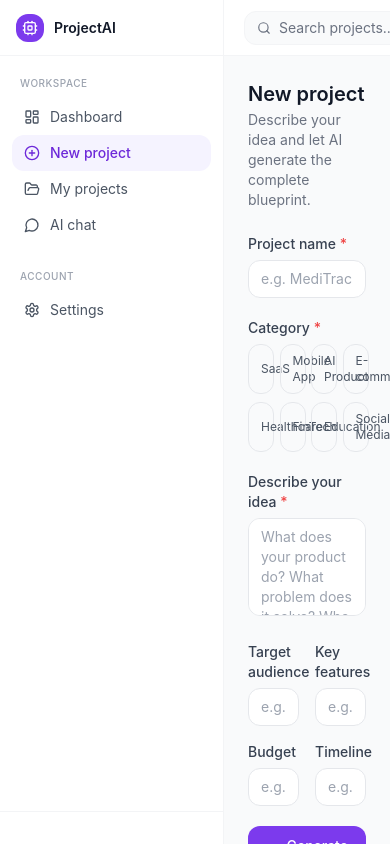
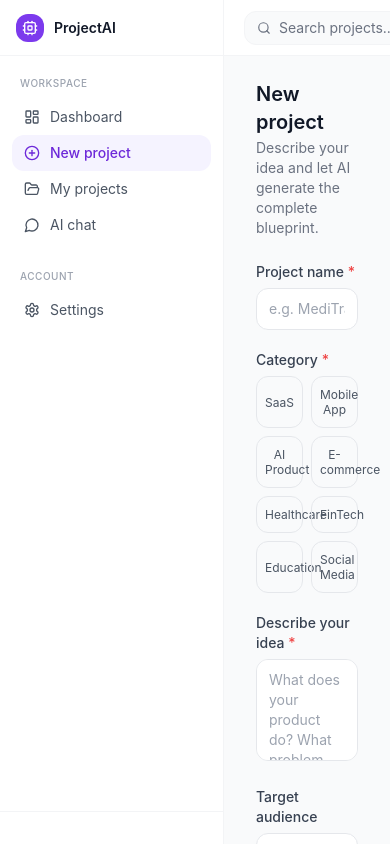
Before and after one commit to SujanTheMagician/ai-project-builder, a Next.js app: page /new-project in a window 390 px wide. Built offline with nearby package versions, Linux system fonts and the light colour scheme; no server answers.

Commit message:
Fix mobile responsive layout for new project form

```diff
--- a/src/app/(dashboard)/new-project/page.tsx
+++ b/src/app/(dashboard)/new-project/page.tsx
@@ -6,7 +6,6 @@ import { useForm } from "react-hook-form";
 import { zodResolver } from "@hookform/resolvers/zod";
 import { z } from "zod";
 import toast from "react-hot-toast";
-import { motion } from "framer-motion";
 import { Sparkles, Loader2 } from "lucide-react";
 import { PROJECT_CATEGORIES } from "@/lib/utils";
 import { cn } from "@/lib/utils";
@@ -43,7 +42,6 @@ export default function NewProjectPage() {
         headers: { "Content-Type": "application/json" },
         body: JSON.stringify(data),
       });
-
       if (!createRes.ok) throw new Error("Failed to create project");
       const { project } = await createRes.json();
 
@@ -53,7 +51,6 @@ export default function NewProjectPage() {
         headers: { "Content-Type": "application/json" },
         body: JSON.stringify({ projectId: project.id, formData: data }),
       });
-
       if (!genRes.ok) throw new Error("AI generation failed");
 
       toast.success("Blueprint generated successfully!");
@@ -65,7 +62,7 @@ export default function NewProjectPage() {
   };
 
   return (
-    <div className="max-w-2xl">
+    <div className="w-full max-w-2xl mx-auto px-2 sm:px-0">
       <div className="mb-6">
         <h1 className="text-xl font-semibold text-gray-900 dark:text-white">New project</h1>
         <p className="text-sm text-gray-500 dark:text-gray-400 mt-0.5">Describe your idea and let AI generate the complete blueprint.</p>
@@ -74,23 +71,31 @@ export default function NewProjectPage() {
       <form onSubmit={handleSubmit(onSubmit)} className="space-y-5">
         {/* Name */}
         <div>
-          <label className="block text-sm font-medium text-gray-700 dark:text-gray-300 mb-1.5">Project name <span className="text-red-500">*</span></label>
-          <input {...register("name")} placeholder="e.g. MediTrack Pro" className="w-full px-3 py-2 text-sm border border-gray-200 dark:border-gray-700 rounded-lg bg-white dark:bg-gray-900 text-gray-900 dark:text-white focus:outline-none focus:ring-2 focus:ring-violet-500 focus:border-transparent placeholder:text-gray-400" />
+          <label className="block text-sm font-medium text-gray-700 dark:text-gray-300 mb-1.5">
+            Project name <span className="text-red-500">*</span>
+          </label>
+          <input
+            {...register("name")}
+            placeholder="e.g. MediTrack Pro"
+            className="w-full px-3 py-2.5 text-sm border border-gray-200 dark:border-gray-700 rounded-lg bg-white dark:bg-gray-900 text-gray-900 dark:text-white focus:outline-none focus:ring-2 focus:ring-violet-500 focus:border-transparent placeholder:text-gray-400"
+          />
           {errors.name && <p className="text-xs text-red-500 mt-1">{errors.name.message}</p>}
         </div>
 
         {/* Category */}
         <div>
-          <label className="block text-sm font-medium text-gray-700 dark:text-gray-300 mb-1.5">Category <span className="text-red-500">*</span></label>
+          <label className="block text-sm font-medium text-gray-700 dark:text-gray-300 mb-1.5">
+            Category <span className="text-red-500">*</span>
+          </label>
           <input type="hidden" {...register("category")} />
-          <div className="grid grid-cols-4 gap-2">
+          <div className="grid grid-cols-2 sm:grid-cols-4 gap-2">
             {PROJECT_CATEGORIES.map((cat) => (
               <button
                 key={cat}
                 type="button"
                 onClick={() => setValue("category", cat, { shouldValidate: true })}
                 className={cn(
-                  "py-2 px-3 text-xs rounded-lg border transition-all",
+                  "py-2.5 px-2 text-xs rounded-lg border transition-all text-center leading-tight",
                   selectedCategory === cat
                     ? "border-violet-500 bg-violet-50 dark:bg-violet-950/50 text-violet-700 dark:text-violet-300 font-medium"
                     : "border-gray-200 dark:border-gray-700 text-gray-600 dark:text-gray-400 hover:border-gray-300 dark:hover:border-gray-600"
@@ -105,51 +110,63 @@ export default function NewProjectPage() {
 
         {/* Description */}
         <div>
-          <label className="block text-sm font-medium text-gray-700 dark:text-gray-300 mb-1.5">Describe your idea <span className="text-red-500">*</span></label>
+          <label className="block text-sm font-medium text-gray-700 dark:text-gray-300 mb-1.5">
+            Describe your idea <span className="text-red-500">*</span>
+          </label>
           <textarea
             {...register("description")}
             rows={4}
             placeholder="What does your product do? What problem does it solve? Who is it for?"
-            className="w-full px-3 py-2 text-sm border border-gray-200 dark:border-gray-700 rounded-lg bg-white dark:bg-gray-900 text-gray-900 dark:text-white focus:outline-none focus:ring-2 focus:ring-violet-500 focus:border-transparent placeholder:text-gray-400 resize-none"
+            className="w-full px-3 py-2.5 text-sm border border-gray-200 dark:border-gray-700 rounded-lg bg-white dark:bg-gray-900 text-gray-900 dark:text-white focus:outline-none focus:ring-2 focus:ring-violet-500 focus:border-transparent placeholder:text-gray-400 resize-none"
           />
           {errors.description && <p className="text-xs text-red-500 mt-1">{errors.description.message}</p>}
         </div>
 
         {/* Two-col fields */}
-        <div className="grid grid-cols-2 gap-4">
+        <div className="grid grid-cols-1 sm:grid-cols-2 gap-4">
           <div>
             <label className="block text-sm font-medium text-gray-700 dark:text-gray-300 mb-1.5">Target audience</label>
-            <input {...register("audience")} placeholder="e.g. Clinic admins" className="w-full px-3 py-2 text-sm border border-gray-200 dark:border-gray-700 rounded-lg bg-white dark:bg-gray-900 text-gray-900 dark:text-white focus:outline-none focus:ring-2 focus:ring-violet-500 focus:border-transparent placeholder:text-gray-400" />
+            <input
+              {...register("audience")}
+              placeholder="e.g. Clinic admins"
+              className="w-full px-3 py-2.5 text-sm border border-gray-200 dark:border-gray-700 rounded-lg bg-white dark:bg-gray-900 text-gray-900 dark:text-white focus:outline-none focus:ring-2 focus:ring-violet-500 focus:border-transparent placeholder:text-gray-400"
+            />
           </div>
           <div>
             <label className="block text-sm font-medium text-gray-700 dark:text-gray-300 mb-1.5">Key features</label>
-            <input {...register("features")} placeholder="e.g. Auth, Payments, Reports" className="w-full px-3 py-2 text-sm border border-gray-200 dark:border-gray-700 rounded-lg bg-white dark:bg-gray-900 text-gray-900 dark:text-white focus:outline-none focus:ring-2 focus:ring-violet-500 focus:border-transparent placeholder:text-gray-400" />
+            <input
+              {...register("features")}
+              placeholder="e.g. Auth, Payments"
+              className="w-full px-3 py-2.5 text-sm border border-gray-200 dark:border-gray-700 rounded-lg bg-white dark:bg-gray-900 text-gray-900 dark:text-white focus:outline-none focus:ring-2 focus:ring-violet-500 focus:border-transparent placeholder:text-gray-400"
+            />
           </div>
           <div>
             <label className="block text-sm font-medium text-gray-700 dark:text-gray-300 mb-1.5">Budget</label>
-            <input {...register("budget")} placeholder="e.g. $15,000" className="w-full px-3 py-2 text-sm border border-gray-200 dark:border-gray-700 rounded-lg bg-white dark:bg-gray-900 text-gray-900 dark:text-white focus:outline-none focus:ring-2 focus:ring-violet-500 focus:border-transparent placeholder:text-gray-400" />
+            <input
+              {...register("budget")}
+              placeholder="e.g. $15,000"
+              className="w-full px-3 py-2.5 text-sm border border-gray-200 dark:border-gray-700 rounded-lg bg-white dark:bg-gray-900 text-gray-900 dark:text-white focus:outline-none focus:ring-2 focus:ring-violet-500 focus:border-transparent placeholder:text-gray-400"
+            />
           </div>
           <div>
             <label className="block text-sm font-medium text-gray-700 dark:text-gray-300 mb-1.5">Timeline</label>
-            <input {...register("timeline")} placeholder="e.g. 3 months" className="w-full px-3 py-2 text-sm border border-gray-200 dark:border-gray-700 rounded-lg bg-white dark:bg-gray-900 text-gray-900 dark:text-white focus:outline-none focus:ring-2 focus:ring-violet-500 focus:border-transparent placeholder:text-gray-400" />
+            <input
+              {...register("timeline")}
+              placeholder="e.g. 3 months"
+              className="w-full px-3 py-2.5 text-sm border border-gray-200 dark:border-gray-700 rounded-lg bg-white dark:bg-gray-900 text-gray-900 dark:text-white focus:outline-none focus:ring-2 focus:ring-violet-500 focus:border-transparent placeholder:text-gray-400"
+            />
           </div>
         </div>
 
         <button
           type="submit"
           disabled={isLoading}
-          className="w-full flex items-center justify-center gap-2 bg-violet-600 hover:bg-violet-700 disabled:opacity-60 disabled:cursor-not-allowed text-white py-2.5 rounded-lg font-medium text-sm transition-colors"
+          className="w-full flex items-center justify-center gap-2 bg-violet-600 hover:bg-violet-700 disabled:opacity-60 disabled:cursor-not-allowed text-white py-3 rounded-lg font-medium text-sm transition-colors"
         >
           {isLoading ? (
-            <>
-              <Loader2 className="w-4 h-4 animate-spin" />
-              {loadingStep}
-            </>
+            <><Loader2 className="w-4 h-4 animate-spin" />{loadingStep}</>
           ) : (
-            <>
-              <Sparkles className="w-4 h-4" />
-              Generate blueprint
-            </>
+            <><Sparkles className="w-4 h-4" />Generate blueprint</>
           )}
         </button>
       </form>
```
